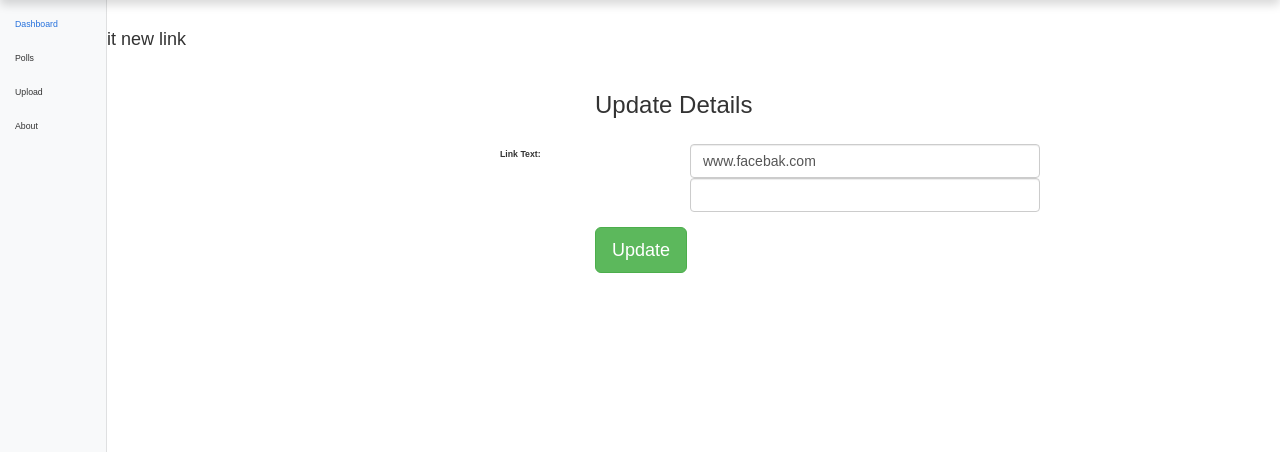
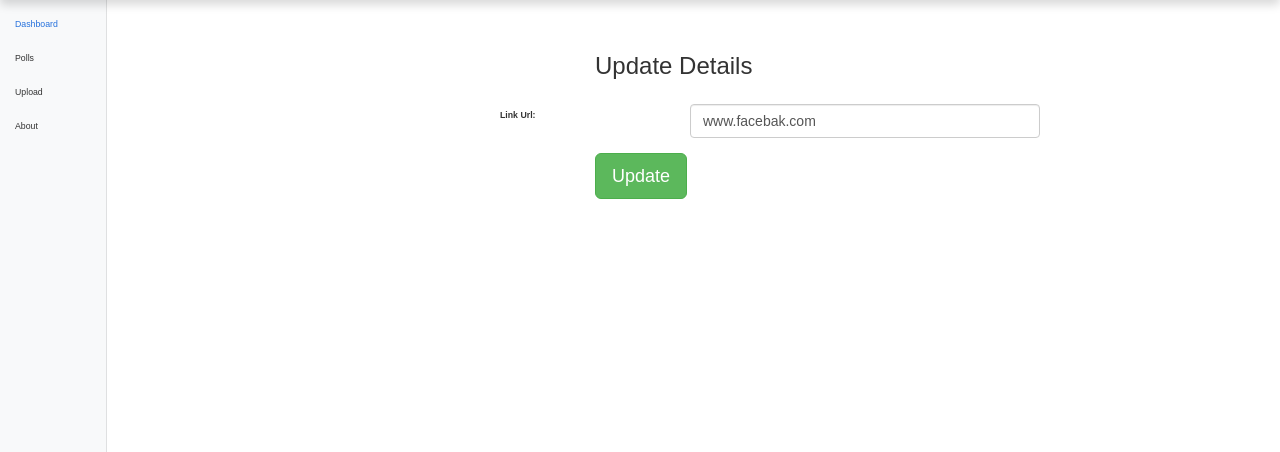
Before and after one commit to chankarlit2727/Test_App, a Django app: page /urlInput/edit/27/ in a window 1280 px wide; the page is wider, and only the part inside the window is pictured. Shown: the part 52-504 px from the top of that part. Run offline with Django 3.2, Linux system fonts and the light colour scheme; data comes from the database, SQL or seed files in the repository; some libraries are stand-ins or nearby versions.

Commit message:
Add files via upload

```diff
--- a/urlInput/models.py
+++ b/urlInput/models.py
@@ -6,8 +6,12 @@ from django.utils import timezone
 
 
 class Link(models.Model):
-    link_text = models.CharField(max_length=200, default='https://')
-    link_status_code = models.CharField(max_length=100, default='')
+    link_text = models.CharField(max_length=200)
+    link_status_code = models.CharField(max_length=100)
+
+    class Meta:
+        db_table = "link"
+
     def __str__(self):
         return self.link_text
 
--- a/urlInput/templates/urlInput/edit.html
+++ b/urlInput/templates/urlInput/edit.html
@@ -1,11 +1,11 @@
 {% extends "urlInput/base.html" %}
 {% load static %}
-{% block title %}Add New Link{% endblock title %}
+{% block title %}Edit New Link{% endblock title %}
 
 {% block content %}
 <div class="col-md-12">
-    <h4>Edit new link</h4>
- <form method="POST" class="post-form" action="update/{{link.id}}">
+
+ <form method="POST" class="post-form" action="{% url 'update' link.id %}">
    {% csrf_token %}
     <div class="container">
         <br>
@@ -15,15 +15,13 @@
                 <h3>Update Details</h3>
             </div>
         </div>
+
         <div class="form-group row">
-  <label class="col-sm-2 col-form-label">Link Text:</label>
+            <label class="col-sm-2 col-form-label" for="link_text">Link Url:</label>
             <div class="col-sm-4">
-   <input type="text" class="form-control" name="id" id="id_id" required maxlength="20" value="{{ link.link_text }}"/>
-   <input type="text" class="form-control" name="id" id="id_idd" required maxlength="20" value="{{ link.link_status_code }}"/>
+             <input type="text" class="form-control" name="link_text" id="link_text" required maxlength="30" value="{{ link.link_text }}"/>
             </div>
         </div>
-
-
 
         <div class="form-group row">
             <label class="col-sm-1 col-form-label"></label>
--- a/urlInput/urls.py
+++ b/urlInput/urls.py
@@ -1,17 +1,15 @@
 from django.urls import path
-from django.conf.urls import url
 from django.conf import settings
 from . import views
 
-if 'heartbeat' in settings.INSTALLED_APPS:
-  from heartbeat.urls import urlpatterns as heartbeat_urls
+
 
 urlpatterns = [
     path('', views.index, name='index'),
     path('new/', views.new, name='new'),
     path('edit/<int:id>/', views.edit, name='edit'),
     path('delete/<int:id>/', views.delete, name='delete'),
-    # path('update/<int:id>/', views.update, name='update'),
+    path('update/<int:id>/', views.update, name='update'),
     # path('table/<int:link_id>/', views.detail, name='detail'),
     # path('table/', views.table, name='table'),
     # path('<int:movie_id>/', views.movie),
--- a/urlInput/views.py
+++ b/urlInput/views.py
@@ -1,5 +1,5 @@
 from django.shortcuts import redirect, render, get_object_or_404
-from django.http import Http404, HttpResponse
+from django.http import Http404, HttpResponse, HttpResponseRedirect
 
 import urlInput
 from .forms import UploadForm, PostForm
@@ -42,8 +42,11 @@ def update(request, id):
     link = Link.objects.get(id=id)
     form = PostForm(request.POST, instance = link)
     if form.is_valid():
-        form.save(commit=True)
-        return redirect("/urlInput/")
+            print(form.cleaned_data)
+            form.save()
+            return redirect("/urlInput/")
+    else:
+        print(form.errors.as_data())
     return render(request, 'urlInput/edit.html', {'link': link})
 
 def delete(request, id):
```
Also changed, not shown: urlInput/forms.py (+8 -2 lines), urlInput/templates/urlInput/index.html (+8 -1 lines), urlInput/migrations/0005_alter_link_link_text.py (added), urlInput/migrations/0006_alter_link_link_text.py (added), urlInput/migrations/0007_alter_link_link_text.py (added), urlInput/migrations/0008_auto_20220711_0144.py (added). Lines whose indentation alone changed are shown as unchanged.
